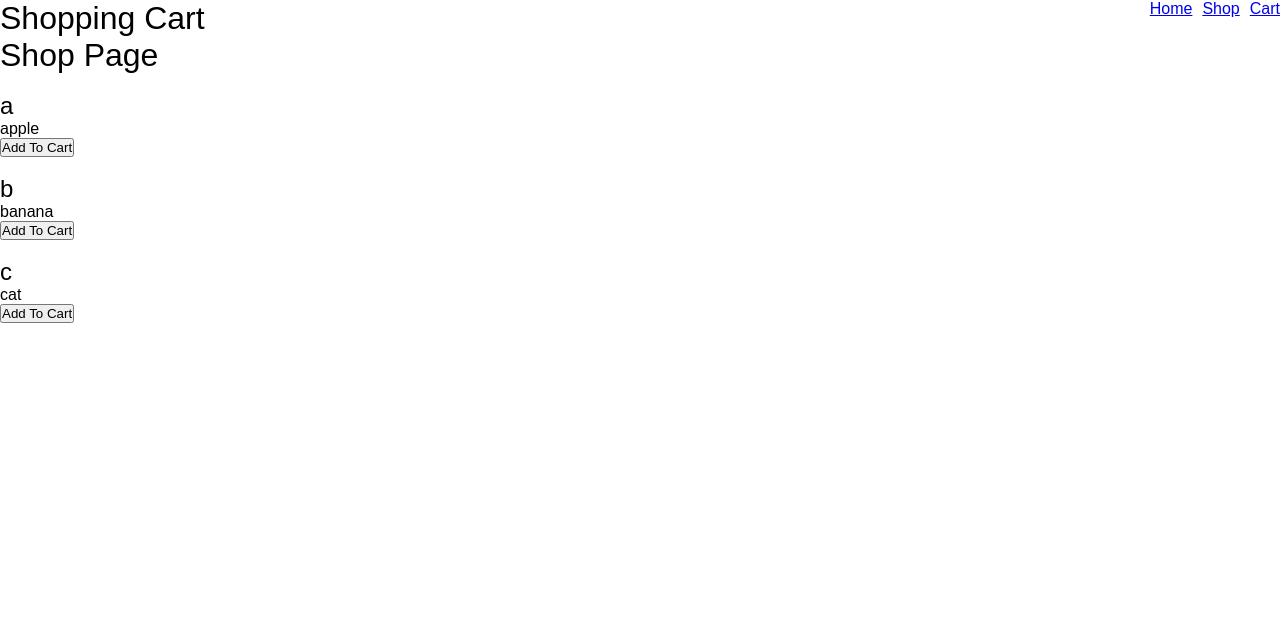
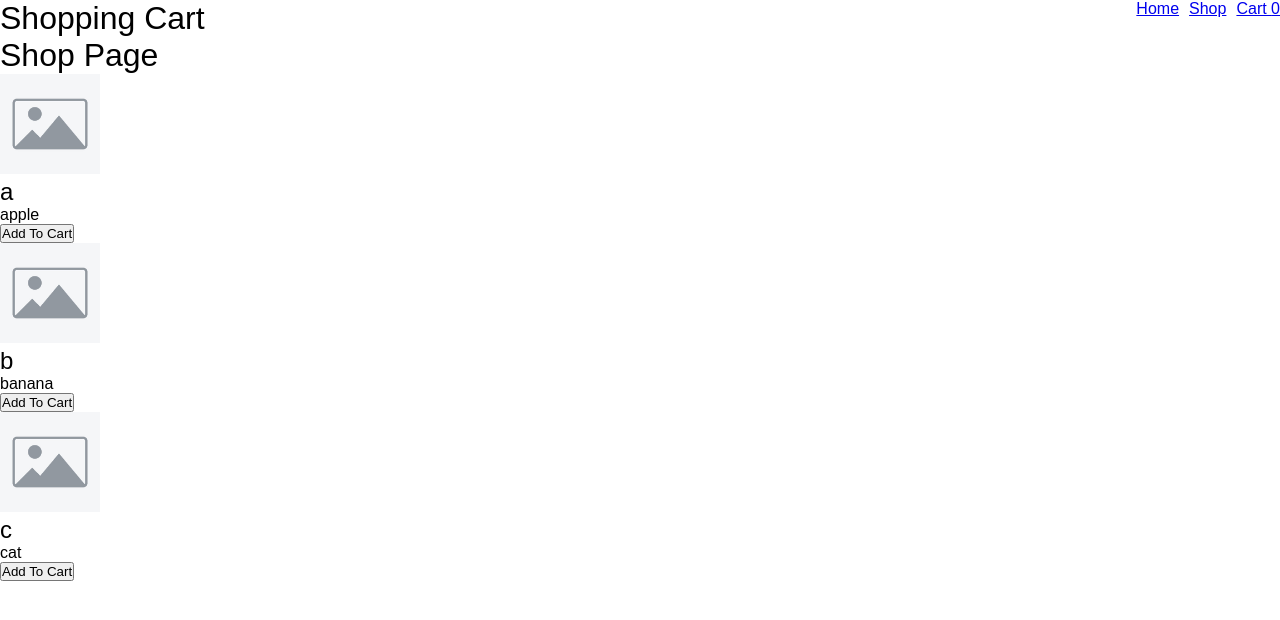
Before and after one commit to preetsingh10/shopping-cart, a React (Vite) app: page /shop in a window 1280 px wide. Shown: the top 620 px of the page. Built offline with nearby package versions, Linux system fonts and the light colour scheme; a web font is replaced by a local one.

Commit message:
description: basic cart layout and a place holder image for product

```diff
--- a/pages/Cart.jsx
+++ b/pages/Cart.jsx
@@ -1,16 +1,23 @@
+import CartItem from "../src/components/CartItem"
 import { useOutletContext } from "react-router-dom"
-function Cart(){
+function Cart() {
     const [useCart] = useOutletContext()
     console.log(useCart)
     return (
         <>
-        <h1>Cart Page</h1>
-        <div>
+            <h1>Cart Page</h1>
+            <div>
 
-        {useCart.map(item=>{
-            return(<h2>{item}</h2>)
-        })}
-        </div>
+                {useCart.map(item => {
+                    return (
+                        <>
+                       <CartItem item={item}/>
+                       <hr />
+                        </>
+
+                    )
+                })}
+            </div>
         </>
 
     )
--- a/pages/Index.jsx
+++ b/pages/Index.jsx
@@ -4,11 +4,11 @@ import { Outlet } from "react-router-dom";
 
 function Index(){
 
-const [useCart, setCart] = useState(["apple"])
+const [useCart, setCart] = useState([])
     return (
         <>
-        <NavBar/>
-       <Outlet context={[useCart]}/>
+        <NavBar cartLength ={useCart.length}/>
+       <Outlet context={[useCart, setCart]}/>
         </>
     )
 }
--- a/pages/Shop.jsx
+++ b/pages/Shop.jsx
@@ -2,9 +2,9 @@ import { useState } from "react"
 import Card from "../src/components/Card"
 function Shop() {
     const [useProducts, setProducts] = useState([
-        { name: 'a', discription: "apple", id:1 },
-        { name: 'b', discription: "banana", id:2 },
-        { name: 'c', discription: "cat", id:3 }
+        { name: 'a', discription: "apple", id:1 ,src:"https://picsum.photos/300/200"},
+        { name: 'b', discription: "banana", id:2 ,src:"https://picsum.photos/300/200"},
+        { name: 'c', discription: "cat", id:3 ,src:"https://picsum.photos/300/200"}
     ])
     return (
         <>
--- a/src/components/Card.jsx
+++ b/src/components/Card.jsx
@@ -1,11 +1,20 @@
-function Card({item}){
+
+import { useOutletContext } from "react-router-dom"
+function Card({ item }) {
+
+    const [useCart, setCart] = useOutletContext()
+    function addToCart(item) {
+        setCart([...useCart, item])
+    }
+
+
     return (
 
         <div className="card">
-            <img src="" alt="" />
+            <img src="src/assets/placeholder.jpg" height={"100px"} width={"100px"} alt="" />
             <h2>{item.name}</h2>
-           <p>{item.discription}</p>
-           <button className="AddToCartBttn">Add To Cart</button>
+            <p>{item.discription}</p>
+            <button onClick={() => addToCart(item)} className="AddToCartBttn">Add To Cart</button>
         </div>
     )
 }
--- /dev/null
+++ b/src/components/CartItem.jsx
@@ -0,0 +1,11 @@
+function CartItem({item}) {
+    return (
+        <div>
+            <img src="src/assets/placeholder.jpg" height={"100px"} width={"100px"} alt="" />
+            <h2>{item.name}</h2>
+            <h2>{item.id}</h2>
+            <h2>{item.discription}</h2>
+        </div>
+    )
+}
+export default CartItem
--- a/src/components/NavBar.jsx
+++ b/src/components/NavBar.jsx
@@ -1,6 +1,6 @@
 import { Link } from "react-router-dom"
 import styles from "./NavBar.module.css"
-function NavBar() {
+function NavBar({cartLength}) {
     return (
         <div className={styles.container}>
             <h1>Shopping Cart</h1>
@@ -9,7 +9,7 @@ function NavBar() {
                     <Link to={'/home'}> <li>Home</li></Link>
 
                     <Link to={'shop'}><li>Shop</li></Link>
-                    <Link to={'cart'}><li>Cart</li></Link>
+                    <Link to={'cart'}><li>Cart {cartLength}</li></Link>
                 </ul>
             </div>
 
```
Also changed, not shown: src/assets/placeholder.jpg (added).
